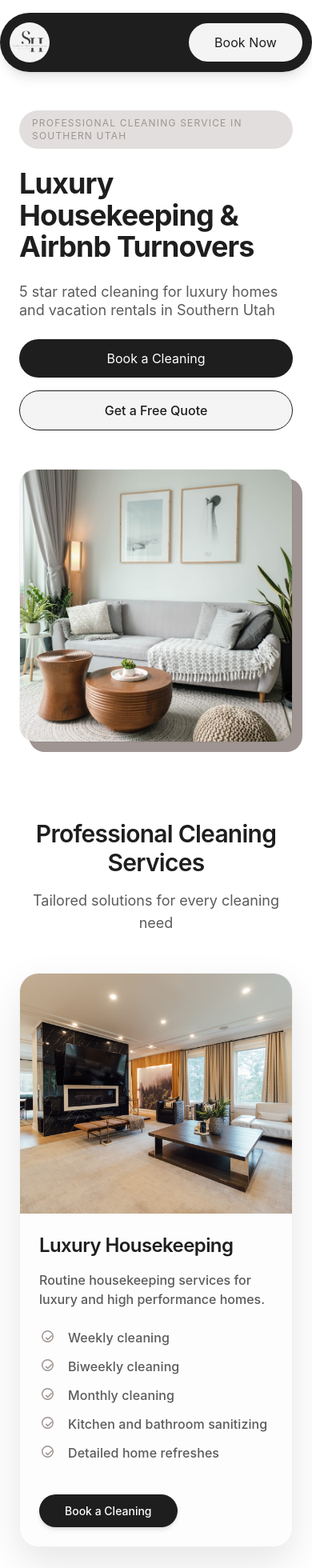
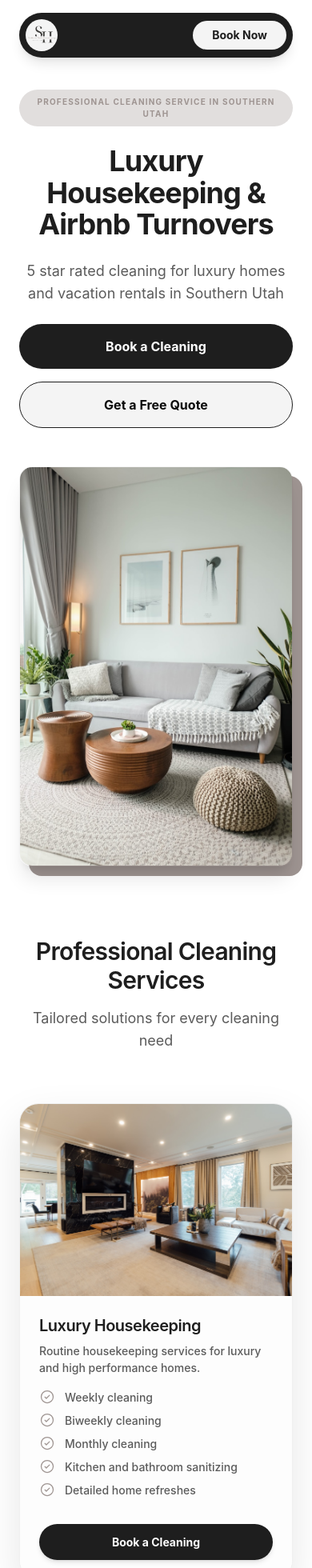
Before and after one commit to maheshikabandara/Southernutahhousekeeping, a React (Vite) app: page / in a window 390 px wide. Shown: the top 1960 px of the page at 80% size. Built offline with nearby package versions, Linux system fonts and the light colour scheme.

Commit message:
Refactor SouthernUtahHousekeeping component
Refactor SouthernUtahHousekeeping component by removing unused functions and optimizing layout. Update styles and structure for better responsiveness.

```diff
--- a/src/imports/SouthernUtahHousekeeping/SouthernUtahHousekeeping.tsx
+++ b/src/imports/SouthernUtahHousekeeping/SouthernUtahHousekeeping.tsx
@@ -15,28 +15,6 @@ import imgAreas from "./8fd18d26ce2cf7c41459f9f71d7faa1b26bd5e0f.png";
 
 const BOOKING_LINK = "https://cal.com/mahe-bandara-dvwcve";
 
-// --- Custom Hook for Scroll Animations ---
-function useScrollReveal() {
-  const [isVisible, setIsVisible] = useState(false);
-  const ref = useRef(null);
-
-  useEffect(() => {
-    const observer = new IntersectionObserver(
-      ([entry]) => {
-        if (entry.isIntersecting) {
-          setIsVisible(true);
-          observer.unobserve(entry.target);
-        }
-      },
-      { threshold: 0.15 }
-    );
-    if (ref.current) observer.observe(ref.current);
-    return () => observer.disconnect();
-  }, []);
-
-  return { ref, isVisible };
-}
-
 // --- Service Card Wrapper with Stacking & Scaling Logic ---
 function ServiceCardWrapper({ children, index }) {
   const containerRef = useRef(null);
@@ -45,18 +23,16 @@ function ServiceCardWrapper({ children, index }) {
   useEffect(() => {
     const handleScroll = () => {
       if (!containerRef.current) return;
-
       const rect = containerRef.current.getBoundingClientRect();
-      const stickyTop = window.innerWidth < 768 ? 60 : 80;
+      const isMobile = window.innerWidth < 768;
+      const stickyTop = isMobile ? 20 : 80;
 
       if (rect.top <= stickyTop) {
         const scrolledPastTop = Math.abs(rect.top - stickyTop);
         const scrollRange = 400;
-
-        const scaleLimit = window.innerWidth < 768 ? 0.95 : 0.9;
+        const scaleLimit = isMobile ? 0.96 : 0.9;
         const newScale = Math.max(scaleLimit, 1 - (scrolledPastTop / (scrollRange * 10)));
         const newOpacity = Math.max(0.8, 1 - (scrolledPastTop / (scrollRange * 5)));
-
         setTransformStyles({ scale: newScale, opacity: newOpacity });
       } else {
         setTransformStyles({ scale: 1, opacity: 1 });
@@ -70,9 +46,10 @@ function ServiceCardWrapper({ children, index }) {
   return (
     <div
       ref={containerRef}
-      className="sticky w-full mb-20 lg:mb-[25vh]"
+      // Mobile වලදී mb-40 ලබා දුන්නේ ඊළඟ card එක එන්න කලින් button එක පෙනෙන්න ඉඩ තියන්නයි
+      className="sticky w-full mb-40 lg:mb-[25vh]"
       style={{
-        top: `${window.innerWidth < 768 ? 60 + index * 20 : 80 + index * 32}px`,
+        top: `${window.innerWidth < 768 ? 20 + index * 15 : 80 + index * 32}px`,
         zIndex: index + 1,
         transition: "transform 0.1s linear, opacity 0.1s linear"
       }}
@@ -91,64 +68,46 @@ function ServiceCardWrapper({ children, index }) {
   );
 }
 
-// --- Navigation Components ---
-function Frame2() {
+// --- Navigation ---
+function Navbar() {
   return (
-    <div className="relative rounded-full shrink-0 size-[50px]">
-      <img alt="" className="absolute inset-0 object-cover pointer-events-none rounded-full size-full" src={imgFrame3} />
+    <nav className="bg-[#1e1e1e] w-full max-w-[1280px] mx-auto flex items-center justify-between p-2 lg:p-3 relative rounded-[50px] shadow-lg">
+      <div className="relative rounded-full shrink-0 size-10 lg:size-[50px]">
+        <img alt="logo" className="absolute inset-0 object-cover rounded-full size-full" src={imgFrame3} />
       </div>
-  );
-}
-
-function Frame() {
-  return (
-    <div className="hidden md:flex font-normal gap-[25px] items-center leading-[1.5] relative shrink-0 text-[18px] text-white tracking-[0.09px]">
-      <p className="relative shrink-0 cursor-pointer hover:text-gray-300 transition-colors">Home</p>
-      <p className="relative shrink-0 cursor-pointer hover:text-gray-300 transition-colors">Services</p>
-      <p className="relative shrink-0 cursor-pointer hover:text-gray-300 transition-colors">Reviews</p>
-      <p className="relative shrink-0 cursor-pointer hover:text-gray-300 transition-colors">Service Areas</p>
+      <div className="hidden md:flex font-normal gap-[25px] items-center text-white text-[18px]">
+        <p className="cursor-pointer hover:text-gray-300 transition-colors">Home</p>
+        <p className="cursor-pointer hover:text-gray-300 transition-colors">Services</p>
+        <p className="cursor-pointer hover:text-gray-300 transition-colors">Reviews</p>
       </div>
-  );
-}
-
-function Frame1() {
-  return (
-    <nav className="bg-[#1e1e1e] w-full max-w-[1280px] mx-auto flex items-center justify-between p-3 relative rounded-[50px] shadow-lg">
-      <Frame2 />
-      <Frame />
-      <a href={BOOKING_LINK} target="_blank" rel="noopener noreferrer" className="bg-[#f4f4f4] cursor-pointer hover:bg-gray-200 transition-colors flex gap-[10px] items-center justify-center px-[32px] py-[12px] relative rounded-[50px] shrink-0">
-        <p className="font-normal leading-[1.5] relative shrink-0 text-[#1e1e1e] text-[16px] tracking-[0.08px]">Book Now</p>
+      <a href={BOOKING_LINK} target="_blank" rel="noopener noreferrer" className="bg-[#f4f4f4] hover:bg-white px-6 lg:px-8 py-2 lg:py-3 rounded-[50px] text-[#1e1e1e] text-sm lg:text-[16px] font-bold">
+        Book Now
       </a>
     </nav>
   );
 }
 
+// --- Hero Section ---
 function Hero() {
   return (
     <section className="bg-white relative w-full pt-4 lg:pt-[32px]">
-      <div className="flex flex-col items-center overflow-hidden w-full">
-        <Frame1 />
-        <div className="flex flex-col lg:flex-row gap-12 lg:gap-[24px] items-center py-12 lg:py-[80px] px-6 w-full max-w-[1280px]">
-          <div className="flex flex-col gap-[24px] items-start relative w-full lg:w-[628px]">
-            <div className="bg-[#e1dedd] flex items-center justify-center px-4 py-2 relative rounded-[50px]">
-              <p className="font-normal leading-[16px] relative text-[#9e9491] text-[12px] md:text-[14px] tracking-[1.2px] uppercase">Professional cleaning service in Southern Utah</p>
+      <div className="flex flex-col items-center w-full px-6">
+        <Navbar />
+        <div className="flex flex-col lg:flex-row gap-12 lg:gap-[24px] items-center py-10 lg:py-[80px] w-full max-w-[1280px]">
+          <div className="flex flex-col gap-[24px] items-center lg:items-start text-center lg:text-left w-full lg:w-[628px]">
+            <div className="bg-[#e1dedd] px-4 py-2 rounded-[50px]">
+              <p className="text-[#9e9491] text-[10px] lg:text-[14px] tracking-[1.2px] uppercase font-bold">Professional cleaning service in Southern Utah</p>
             </div>
-            <h1 className="font-bold leading-[1.1] relative text-[#1e1e1e] text-4xl md:text-5xl lg:text-[72px] tracking-tight text-balance">
-              Luxury Housekeeping & Airbnb Turnovers
-            </h1>
-            <p className="font-normal leading-[1.3] relative text-[#5b5b5b] text-lg md:text-[24px] text-balance">
-              5 star rated cleaning for luxury homes and vacation rentals in Southern Utah
-            </p>
-            <div className="flex flex-col sm:flex-row gap-4 lg:gap-[24px] items-start w-full sm:w-auto">
-              <a href={`${BOOKING_LINK}/cleaning`} target="_blank" rel="noopener noreferrer" className="bg-[#1e1e1e] hover:bg-black transition-colors px-[32px] py-[12px] rounded-[50px] text-[#fdfdfd] text-center w-full sm:w-auto">Book a Cleaning</a>
-              <button className="bg-[#f4f4f4] border border-[#1e1e1e] hover:bg-gray-200 transition-colors px-[32px] py-[12px] rounded-[50px] text-[#1e1e1e] w-full sm:w-auto">Get a Free Quote</button>
+            <h1 className="font-bold leading-[1.1] text-[#1e1e1e] text-4xl lg:text-[72px] tracking-tight">Luxury Housekeeping & Airbnb Turnovers</h1>
+            <p className="text-[#5b5b5b] text-lg lg:text-[24px]">5 star rated cleaning for luxury homes and vacation rentals in Southern Utah</p>
+            <div className="flex flex-col sm:flex-row gap-4 w-full sm:w-auto">
+              <a href={`${BOOKING_LINK}/cleaning`} className="bg-[#1e1e1e] text-white px-8 py-4 rounded-full font-bold text-center">Book a Cleaning</a>
+              <button className="bg-[#f4f4f4] border border-[#1e1e1e] px-8 py-4 rounded-full font-bold">Get a Free Quote</button>
             </div>
           </div>
-          <div className="relative w-full lg:w-1/2 aspect-square max-w-[620px]">
-            <div className="absolute inset-0 bg-[#9e9491] translate-x-3 translate-y-3 lg:translate-x-4 lg:translate-y-4 rounded-[20px]" />
-            <div className="relative w-full h-full rounded-[20px] overflow-hidden border border-black/5">
-              <img alt="" className="absolute inset-0 w-full h-full object-cover" src={imgFrame5} />
-            </div>
+          <div className="relative w-full lg:w-1/2 aspect-square max-w-[500px]">
+            <div className="absolute inset-0 bg-[#9e9491] translate-x-3 translate-y-3 rounded-2xl" />
+            <img alt="Hero" className="relative w-full h-full object-cover rounded-2xl border border-black/5 shadow-xl" src={imgFrame5} />
           </div>
         </div>
       </div>
@@ -156,17 +115,17 @@ function Hero() {
   );
 }
 
-// --- Services Components ---
+// --- Service Components ---
 function CheckListItem({ text }) {
   return (
-    <div className="flex gap-[12px] items-center relative w-full">
-      <div className="relative shrink-0 size-[24px]">
+    <div className="flex gap-[12px] items-center w-full">
+      <div className="relative shrink-0 size-[20px] lg:size-[24px]">
         <svg className="block size-full" fill="none" viewBox="0 0 32 32">
           <path d="M11.5 16.5L14.25 19.25L20.5 13" stroke="#9E9491" strokeLinecap="round" strokeLinejoin="round" strokeWidth="2" />
-          <path d={svgPaths.p157b3400} stroke="#9E9491" strokeLinecap="round" strokeLinejoin="round" strokeWidth="2" transform="translate(4,4)" />
+          <circle cx="16" cy="16" r="12" stroke="#9E9491" strokeWidth="2" />
         </svg>
       </div>
-      <p className="font-medium leading-[1.5] text-[#5b5b5b] text-[16px] tracking-[0.08px]">{text}</p>
+      <p className="font-medium text-[#5b5b5b] text-[14px] lg:text-[16px]">{text}</p>
     </div>
   );
 }
@@ -174,18 +133,22 @@ function CheckListItem({ text }) {
 function ServiceCard({ image, title, desc, checks, linkSuffix }) {
   return (
     <>
-      <div className="relative w-full lg:w-1/2 min-h-[300px] lg:min-h-[480px]">
-        <img alt="" className="absolute inset-0 size-full object-cover" src={image} />
+      <div className="relative w-full lg:w-1/2 h-[240px] lg:h-auto lg:min-h-[480px]">
+        <img alt={title} className="absolute inset-0 size-full object-cover" src={image} />
       </div>
-      <div className="flex flex-col gap-6 lg:gap-[24px] items-start relative w-full lg:w-1/2 p-6 lg:p-12 bg-[#fdfdfd]">
-        <div className="flex flex-col gap-4 items-start w-full">
-          <h3 className="font-semibold leading-[1.3] text-[#1e1e1e] text-2xl lg:text-[32px] tracking-tight">{title}</h3>
-          <p className="font-medium leading-[1.5] text-[#5b5b5b] text-[16px]">{desc}</p>
+      <div className="flex flex-col gap-4 lg:gap-[24px] items-start relative w-full lg:w-1/2 p-6 lg:p-12 bg-[#fdfdfd]">
+        <div className="flex flex-col gap-2 lg:gap-4 items-start w-full">
+          <h3 className="font-semibold leading-[1.3] text-[#1e1e1e] text-xl lg:text-[32px] tracking-tight">{title}</h3>
+          <p className="font-medium leading-[1.5] text-[#5b5b5b] text-[14px] lg:text-[16px]">{desc}</p>
         </div>
-        <div className="flex flex-col gap-[12px] items-start w-full">
+        <div className="flex flex-col gap-[8px] lg:gap-[12px] items-start w-full">
           {checks.map((check, i) => <CheckListItem key={i} text={check} />)}
         </div>
-        <a href={`${BOOKING_LINK}/${linkSuffix}`} target="_blank" rel="noopener noreferrer" className="bg-[#1e1e1e] hover:bg-black transition-colors px-[32px] py-[10px] mt-4 rounded-[50px] text-[#fdfdfd] text-[14px] font-medium shadow-md">Book a Cleaning</a>
+        <div className="mt-4 lg:mt-6 w-full">
+          <a href={`${BOOKING_LINK}/${linkSuffix}`} target="_blank" rel="noopener noreferrer" className="bg-[#1e1e1e] hover:bg-black transition-colors px-8 py-3 lg:py-4 rounded-[50px] text-[#fdfdfd] text-[14px] font-bold shadow-md inline-block w-full lg:w-auto text-center">
+            Book a Cleaning
+          </a>
+        </div>
       </div>
     </>
   );
@@ -193,188 +156,83 @@ function ServiceCard({ image, title, desc, checks, linkSuffix }) {
 
 function Services() {
   const servicesData = [
-    {
-      title: "Luxury Housekeeping",
-      desc: "Routine housekeeping services for luxury and high performance homes.",
-      image: imgFrame19,
-      linkSuffix: "luxury-housekeeping",
-      checks: ["Weekly cleaning", "Biweekly cleaning", "Monthly cleaning", "Kitchen and bathroom sanitizing", "Detailed home refreshes"]
-    },
-    {
-      title: "Airbnb Turnovers",
-      desc: "Reliable Airbnb and vacation rental cleaning throughout Southern Utah.",
-      image: imgFrame20,
-      linkSuffix: "airbnb-turnovers",
-      checks: ["Same day turnovers", "Linen replacement", "Restocking essentials", "Guest ready presentation", "Reliable scheduling"]
-    },
-    {
-      title: "Move In / Move Out Cleans",
-      desc: "Detailed cleaning services for homes, apartments, and rental properties.",
-      image: imgFrame21,
-      linkSuffix: "move-in-move-out-cleans",
-      checks: ["Deep reset cleans", "Appliance wipe downs", "Bathroom sanitizing", "Floor cleaning", "Full property refresh"]
-    },
-    {
-      title: "Commercial Cleaning",
-      desc: "Professional maintenance cleaning for offices and commercial spaces.",
-      image: imgFrame22,
-      linkSuffix: "commercial-cleaning",
-      checks: ["Flexible scheduling", "Routine maintenance", "Sanitized workspaces", "Professional presentation"]
-    },
-    {
-      title: "Deep Cleaning",
-      desc: "Seasonal and detailed deep cleaning services designed to refresh your home.",
-      image: imgFrame23,
-      linkSuffix: "deep-cleaning",
-      checks: ["Baseboards", "Ceiling fans", "Appliance cleaning", "Detailed kitchens", "Bathroom deep scrubbing"]
-    }
+    { title: "Luxury Housekeeping", desc: "Routine housekeeping services for luxury and high performance homes.", image: imgFrame19, linkSuffix: "luxury-housekeeping", checks: ["Weekly cleaning", "Biweekly cleaning", "Monthly cleaning", "Kitchen and bathroom sanitizing", "Detailed home refreshes"] },
+    { title: "Airbnb Turnovers", desc: "Reliable Airbnb and vacation rental cleaning throughout Southern Utah.", image: imgFrame20, linkSuffix: "airbnb-turnovers", checks: ["Same day turnovers", "Linen replacement", "Restocking essentials", "Guest ready presentation", "Reliable scheduling"] },
+    { title: "Move In / Move Out Cleans", desc: "Detailed cleaning services for homes, apartments, and rental properties.", image: imgFrame21, linkSuffix: "move-in-move-out-cleans", checks: ["Deep reset cleans", "Appliance wipe downs", "Bathroom sanitizing", "Floor cleaning", "Full property refresh"] },
+    { title: "Commercial Cleaning", desc: "Professional maintenance cleaning for offices and commercial spaces.", image: imgFrame22, linkSuffix: "commercial-cleaning", checks: ["Flexible scheduling", "Routine maintenance", "Sanitized workspaces", "Professional presentation"] },
+    { title: "Deep Cleaning", desc: "Seasonal and detailed deep cleaning services designed to refresh your home.", image: imgFrame23, linkSuffix: "deep-cleaning", checks: ["Baseboards", "Ceiling fans", "Appliance cleaning", "Detailed kitchens", "Bathroom deep scrubbing"] }
   ];
 
   return (
     <section className="bg-white py-12 lg:py-[100px] px-6">
-      <div className="flex flex-col gap-12 lg:gap-[60px] items-center max-w-[1280px] mx-auto">
-        <div className="text-center max-w-[800px]">
-          <h2 className="font-semibold text-3xl md:text-5xl tracking-tight text-[#1e1e1e] mb-4">Professional Cleaning Services</h2>
+      <div className="max-w-[1280px] mx-auto text-center mb-16">
+        <h2 className="font-semibold text-3xl lg:text-5xl tracking-tight text-[#1e1e1e] mb-4">Professional Cleaning Services</h2>
         <p className="text-lg text-[#5b5b5b]">Tailored solutions for every cleaning need</p>
       </div>
-
-        <div className="w-full relative">
+      <div className="w-full max-w-[1000px] mx-auto">
         {servicesData.map((service, index) => (
           <ServiceCardWrapper key={index} index={index}>
             <ServiceCard {...service} />
           </ServiceCardWrapper>
         ))}
       </div>
-      </div>
     </section>
   );
 }
 
-// --- Other Sections ---
+// --- Airbnb Section ---
 function Airbnb() {
   return (
-    <section className="bg-[#f5f4f4] py-12 lg:py-[100px] px-6">
-      <div className="flex flex-col lg:flex-row gap-12 lg:gap-[48px] items-center max-w-[1280px] mx-auto">
+    <section className="bg-[#f5f4f4] py-16 lg:py-[100px] px-6">
+      <div className="max-w-[1280px] mx-auto flex flex-col lg:flex-row gap-12 items-center">
         <div className="flex flex-col sm:flex-row gap-4 w-full lg:w-1/2">
-          <img alt="" className="rounded-[20px] w-full sm:w-1/2 object-cover h-[400px]" src={imgFrame6} />
+          <img src={imgFrame6} className="w-full sm:w-1/2 h-[300px] lg:h-[400px] object-cover rounded-2xl" alt="Airbnb 1" />
           <div className="flex flex-col gap-4 w-full sm:w-1/2">
-            <img alt="" className="rounded-[20px] h-[192px] object-cover" src={imgFrame7} />
-            <img alt="" className="rounded-[20px] flex-1 object-cover min-h-[192px]" src={imgFrame8} />
+            <img src={imgFrame7} className="h-40 lg:h-[192px] object-cover rounded-2xl" alt="Airbnb 2" />
+            <img src={imgFrame8} className="flex-1 h-40 lg:h-auto object-cover rounded-2xl" alt="Airbnb 3" />
           </div>
         </div>
-        <div className="flex flex-col gap-[24px] items-start lg:w-1/2">
-          <h2 className="font-semibold text-3xl md:text-5xl tracking-tight text-[#1e1e1e]">Airbnb Hosts: We Handle the Turnovers</h2>
-          <div className="flex flex-col gap-[16px] text-[#5b5b5b] text-[16px] md:text-[18px]">
-            <p>Managing a vacation rental takes time. Cleaning should not add more stress.</p>
-            <div className="flex flex-col gap-3">
-              {["Same day turnover cleans", "Fresh linen replacement", "Restocking essentials", "Reliable scheduling"].map((text, i) => (
-                <div key={i} className="flex gap-3 items-center">
-                  <div className="size-5 bg-[#9e9491] rounded-full flex items-center justify-center">
-                    <div className="size-2 bg-white rounded-full" />
-                  </div>
-                  <p>{text}</p>
-                </div>
-              ))}
-            </div>
-          </div>
-          <a href={`${BOOKING_LINK}/airbnb-turnovers`} className="bg-[#1e1e1e] text-white px-8 py-3 rounded-full hover:bg-black transition-all">Book a Cleaning</a>
+        <div className="lg:w-1/2 text-center lg:text-left">
+          <h2 className="text-3xl lg:text-5xl font-bold mb-6 text-[#1e1e1e]">Airbnb Hosts: We Handle the Turnovers</h2>
+          <p className="text-[#5b5b5b] mb-8 lg:text-lg leading-relaxed">Managing a vacation rental takes time. Cleaning should not add more stress. We provide reliable Airbnb turnover cleaning services.</p>
+          <a href={BOOKING_LINK} className="bg-[#1e1e1e] text-white px-8 py-4 rounded-full font-bold inline-block hover:bg-black transition-colors">Book a Cleaning</a>
         </div>
       </div>
     </section>
   );
 }
 
-function BeforeAfter() {
-  return (
-    <section className="bg-white py-12 lg:py-[100px] px-6">
-      <div className="max-w-[1280px] mx-auto text-center mb-12">
-        <h2 className="font-semibold text-3xl md:text-5xl tracking-tight mb-4">See The Difference</h2>
-        <p className="text-[#5b5b5b]">From vacation rentals to luxury homes, we transform spaces.</p>
-      </div>
-      <div className="max-w-[1280px] mx-auto rounded-2xl overflow-hidden shadow-2xl">
-        <img alt="" className="w-full h-auto" src={imgFrame33} />
-      </div>
-    </section>
-  );
-}
-
-function Reviews() {
-  return (
-    <section className="bg-[#f5f4f4] py-12 lg:py-[100px] px-6">
-      <div className="max-w-[1280px] mx-auto">
-        <h2 className="text-center font-semibold text-3xl md:text-5xl mb-12">What Clients Are Saying</h2>
-        <div className="grid grid-cols-1 md:grid-cols-3 gap-8">
-          {[
-            { loc: "St. George", type: "Airbnb Host", text: "The turnovers are always on time, the property looks incredible, and our guests constantly mention how clean everything feels." },
-            { loc: "Ivins", type: "Homeowner", text: "Professional, reliable, and extremely detailed. Our home always feels fresh and peaceful after every cleaning." },
-            { loc: "Cedar City", type: "Homeowner", text: "We booked a deep clean before moving into our new home and were genuinely impressed. Every room looked spotless." }
-          ].map((rev, i) => (
-            <div key={i} className="bg-white p-8 rounded-[24px] shadow-sm border border-black/5">
-              <div className="flex gap-1 mb-4">
-                {[...Array(5)].map((_, j) => <span key={j} className="text-yellow-400">★</span>)}
-              </div>
-              <p className="italic text-[#4a5565] mb-6">"{rev.text}"</p>
-              <div className="border-t pt-4">
-                <p className="font-bold text-[#1e1e1e]">{rev.type}</p>
-                <p className="text-sm text-gray-400">{rev.loc}</p>
-              </div>
-            </div>
-          ))}
-        </div>
-      </div>
-    </section>
-  );
-}
-
-function Areas() {
-  return (
-    <section className="relative py-20 px-6 text-white overflow-hidden">
-      <img alt="" className="absolute inset-0 size-full object-cover z-0" src={imgAreas} />
-      <div className="absolute inset-0 bg-black/70 z-10" />
-      <div className="relative z-20 max-w-[1280px] mx-auto text-center lg:text-left">
-        <h2 className="text-4xl md:text-6xl font-bold mb-6">Proudly Serving Southern Utah</h2>
-        <div className="flex flex-wrap gap-4 justify-center lg:justify-start">
-          {["St. George", "Ivins", "Washington", "Cedar City", "Santa Clara"].map((city) => (
-            <span key={city} className="bg-white/10 backdrop-blur-md border border-white/20 px-6 py-2 rounded-full">{city}</span>
-          ))}
-        </div>
-      </div>
-    </section>
-  );
-}
-
+// --- Footer ---
 function Footer() {
   return (
-    <footer className="bg-[#1e1e1e] text-white/50 py-16 px-6">
-      <div className="max-w-[1280px] mx-auto grid grid-cols-1 md:grid-cols-4 gap-12">
-        <div className="col-span-1 md:col-span-1">
-          <img src={imgFrame3} className="w-12 h-12 rounded-full mb-6 border-2 border-white/20" alt="Logo" />
+    <footer className="bg-[#1e1e1e] text-white/50 py-16 px-8 text-center lg:text-left">
+      <div className="max-w-[1280px] mx-auto grid grid-cols-1 lg:grid-cols-4 gap-12">
+        <div>
+          <img src={imgFrame3} className="size-12 rounded-full mb-6 mx-auto lg:mx-0 border border-white/10" alt="Logo" />
           <p className="text-sm">Luxury housekeeping and Airbnb turnover services in Southern Utah.</p>
         </div>
         <div>
-          <h4 className="text-white font-bold mb-6 uppercase text-xs tracking-widest">Quick Links</h4>
-          <ul className="flex flex-col gap-4 text-sm">
-            <li className="hover:text-white cursor-pointer">Home</li>
-            <li className="hover:text-white cursor-pointer">Services</li>
-            <li className="hover:text-white cursor-pointer">Reviews</li>
-          </ul>
+          <h4 className="text-white font-bold uppercase text-xs tracking-widest mb-6">Quick Links</h4>
+          <div className="flex flex-col gap-3 text-sm">
+            <p className="hover:text-white cursor-pointer transition-colors">Home</p>
+            <p className="hover:text-white cursor-pointer transition-colors">Services</p>
+            <p className="hover:text-white cursor-pointer transition-colors">Reviews</p>
+          </div>
         </div>
         <div>
-          <h4 className="text-white font-bold mb-6 uppercase text-xs tracking-widest">Contact</h4>
+          <h4 className="text-white font-bold uppercase text-xs tracking-widest mb-6">Hours</h4>
+          <p className="text-sm">Mon - Fri: 8AM - 6PM</p>
+          <p className="text-sm">Sat: 8AM - 3PM</p>
+          <p className="text-sm text-red-400">Sun: Closed</p>
+        </div>
+        <div>
+          <h4 className="text-white font-bold uppercase text-xs tracking-widest mb-6">Contact</h4>
           <p className="text-sm mb-2">📍 Cedar City, UT, US</p>
           <p className="text-sm">✉️ southernutahhousekeeping@gmail.com</p>
         </div>
-        <div className="bg-white/5 p-6 rounded-2xl">
-          <h4 className="text-white text-xs font-bold mb-4 uppercase">Hours</h4>
-          <div className="text-xs flex flex-col gap-2">
-            <div className="flex justify-between"><span>Mon - Fri</span><span>8AM - 6PM</span></div>
-            <div className="flex justify-between"><span>Sat</span><span>8AM - 3PM</span></div>
-            <div className="flex justify-between text-red-400"><span>Sun</span><span>Closed</span></div>
       </div>
-        </div>
-      </div>
-      <div className="max-w-[1280px] mx-auto border-t border-white/10 mt-16 pt-8 flex flex-col md:row justify-between items-center text-[10px]">
-        <p>© 2026 Southern Utah Housekeeping. Designed by maheux.me</p>
+      <div className="max-w-[1280px] mx-auto border-t border-white/10 mt-16 pt-8 text-center text-[10px]">
+        <p>© 2026 Southern Utah Housekeeping. Website Designed by maheux.me</p>
       </div>
     </footer>
   );
@@ -386,9 +244,12 @@ export default function SouthernUtahHousekeeping() {
       <Hero />
       <Services />
       <Airbnb />
-      <BeforeAfter />
-      <Reviews />
-      <Areas />
+      <section className="bg-white py-16 lg:py-[100px] px-6 text-center">
+        <h2 className="text-3xl lg:text-5xl font-bold mb-12">See The Difference</h2>
+        <div className="max-w-[1280px] mx-auto rounded-3xl overflow-hidden shadow-2xl">
+          <img src={imgFrame33} className="w-full h-auto" alt="Transformation" />
+        </div>
+      </section>
       <Footer />
     </main>
   );
```
Lines whose indentation alone changed are shown as unchanged.
